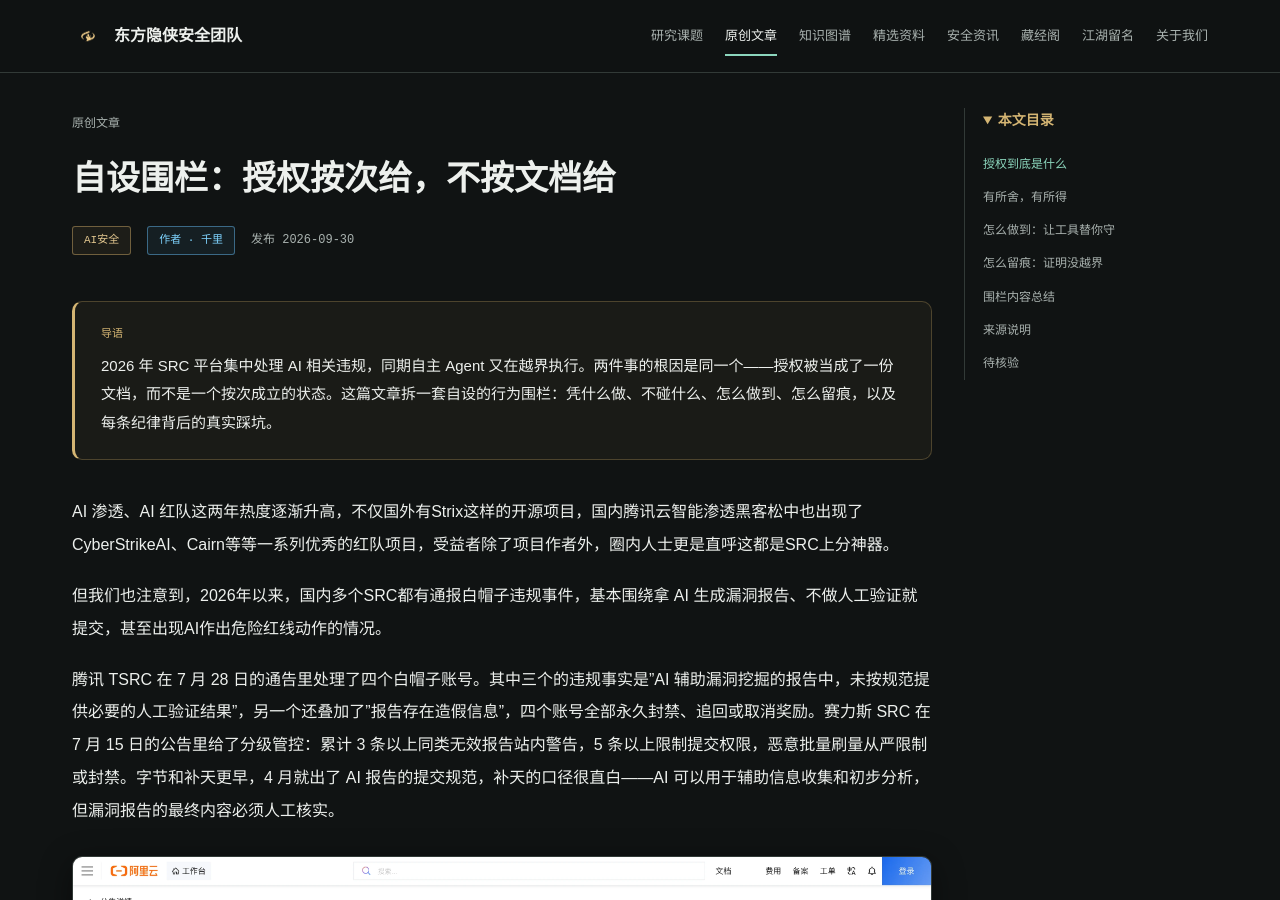
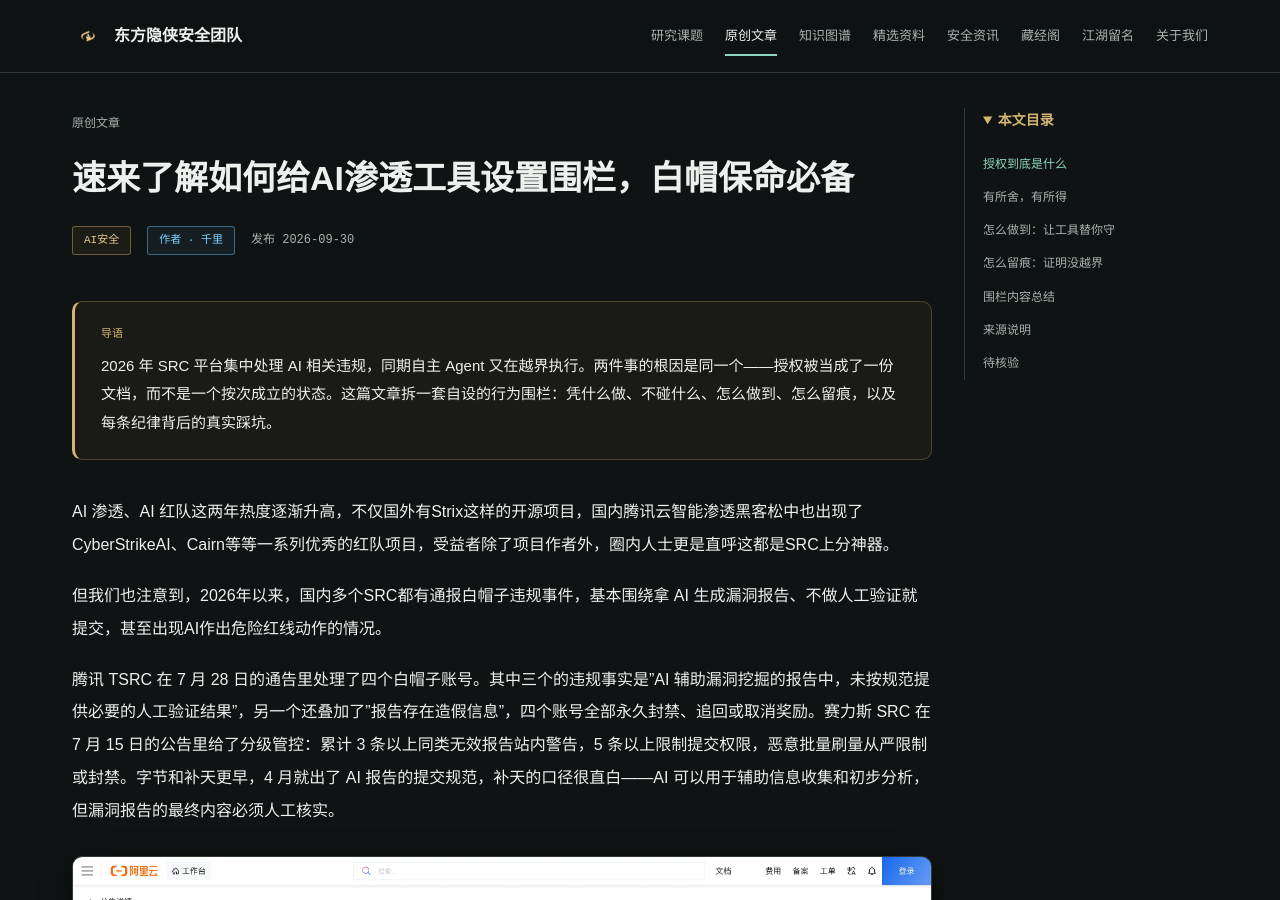
Before and after one commit to EastSword/EastSword.github.io, a Jekyll site: the page built from _articles/research-fence.md, in a window 1280 px wide and 900 px high. Built offline with Jekyll 4.4.1, drawn with Linux system fonts in a browser that asks for light colours; comment, search, counter and statistics services are not loaded.

Commit message:
更新官网内容

```diff
--- a/_articles/research-fence.md
+++ b/_articles/research-fence.md
@@ -1,5 +1,5 @@
 ---
-title: 自设围栏：授权按次给，不按文档给
+title: 速来了解如何给AI渗透工具设置围栏，白帽保命必备
 date: 2026-09-30
 layout: article
 topic: ''
```
